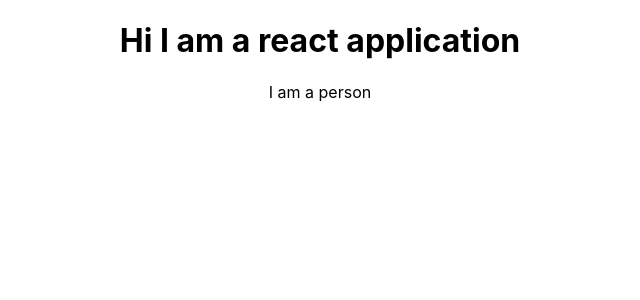
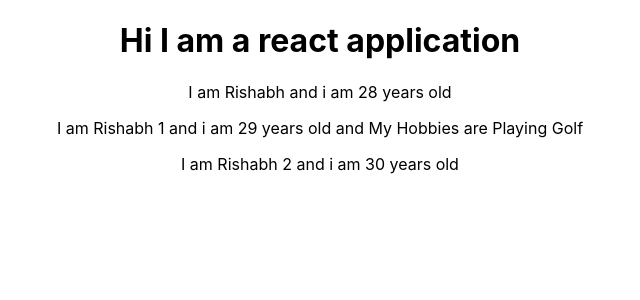
Before and after one commit to rkalra1996/react_tuts, a React (Create React App) app: page / in a window 1280 px wide. Shown: the top 300 px of the page, without its empty margins (320-960 px from the left). Built offline with nearby package versions, Linux system fonts and the light colour scheme; the HTML template or start-up script is replaced by a standard one.

Commit message:
displaying dynamic content

```diff
--- a/src/App.js
+++ b/src/App.js
@@ -8,7 +8,9 @@ class App extends Component {
     return (
       <div className="App">
         <h1>Hi I am a react application</h1>
-        <Person />
+        <Person  name="Rishabh" age="28"/>
+        <Person  name="Rishabh 1" age="29">My Hobbies are Playing Golf</Person>
+        <Person  name="Rishabh 2" age="30"/>
       </div>
     );
   }
--- a/src/Person/Person.js
+++ b/src/Person/Person.js
@@ -1,7 +1,13 @@
 import React from 'react';
 // functional component
-const person = () => {
-    return <p>I am a person</p>
+const person = (props) => {
+    // NOTE : since this is a functional component, it will have one argument, names props here, which will
+    // have all the properties provided in the component (like attributes, html etc).
+    // In case of class based components, this.props is by default available, you don't need to provide it seperately
+    // App component is example of class based component
+    return (
+<p>I am {props.name} and i am {props.age} years old {props.children ? 'and ' + props.children : ''}</p>
+    );
 }
 
 export default person;
```
